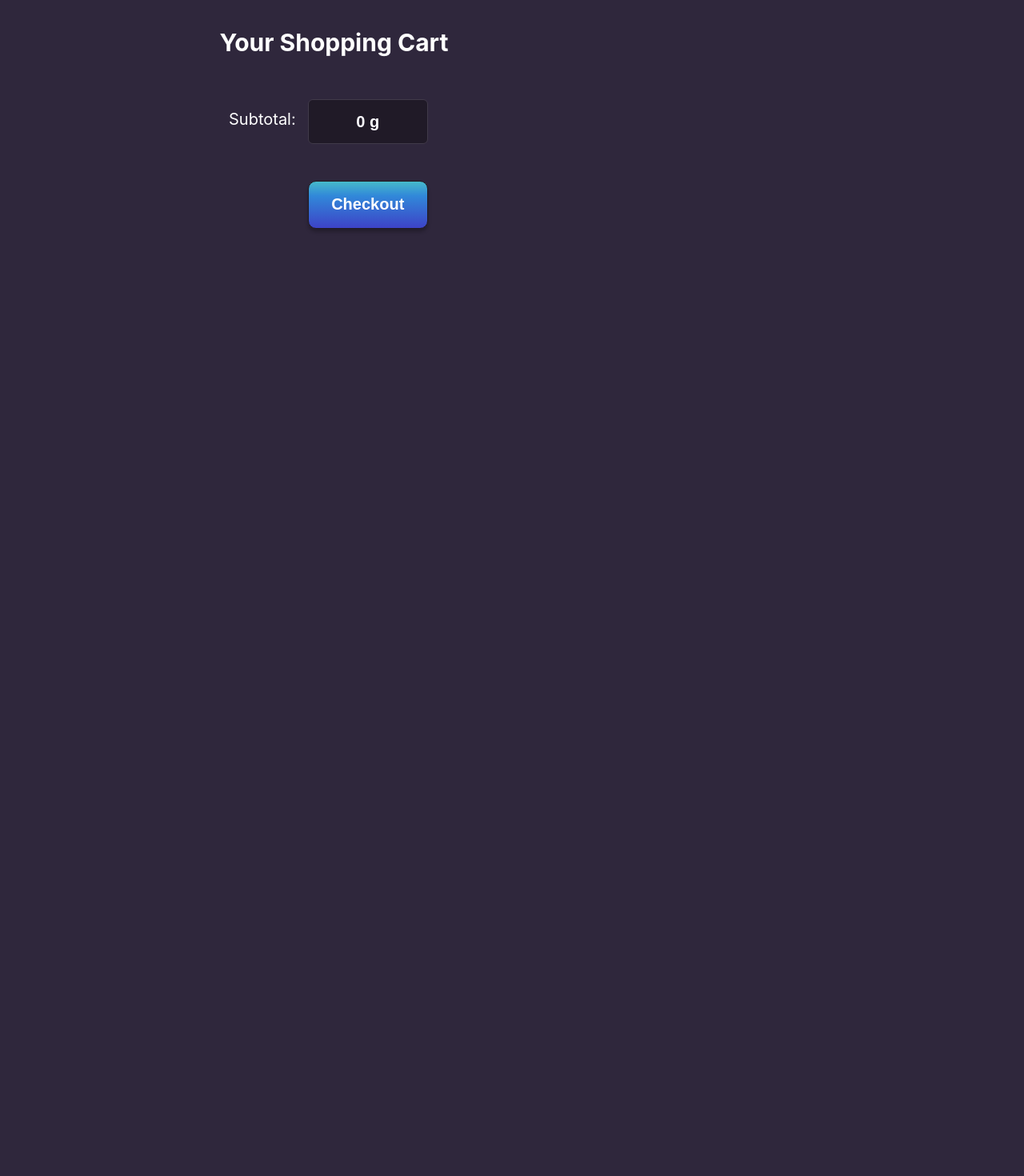
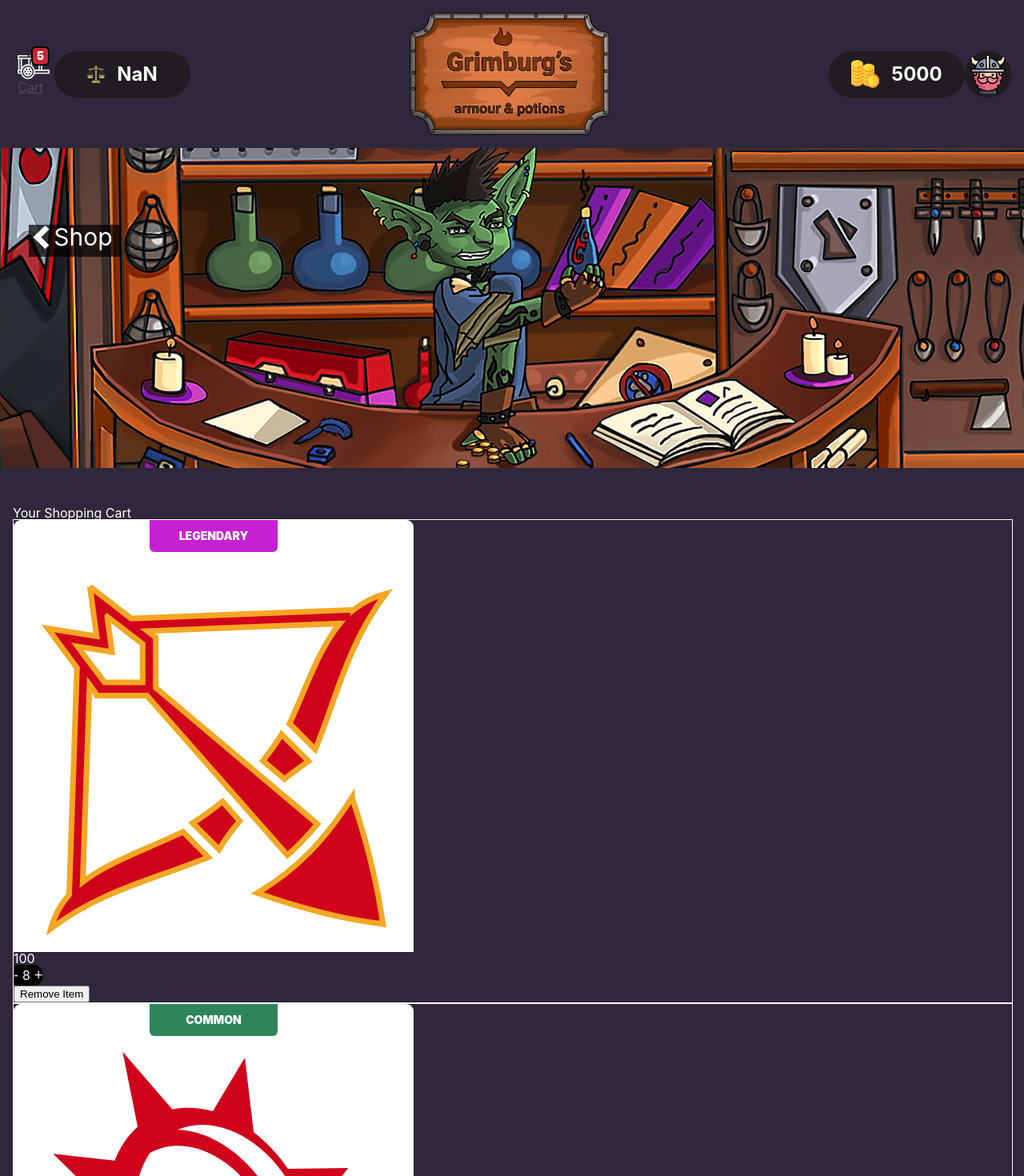
Before and after one commit to FahadHameed89/React-Redux-Router---RPG-Shop-Team-Project, a React (Create React App) app: page /checkout in a window 1280 px wide. Shown: the top 1470 px of the page at 80% size. Before the commit the page ends 800 px from the top, so only its background shows below. Built offline with nearby package versions, Linux system fonts and the light colour scheme.

Commit message:
shopping cart reorganization

```diff
--- a/src/app/App.jsx
+++ b/src/app/App.jsx
@@ -29,12 +29,18 @@ export default () => {
         <Route path="/products/:id">
           <Header />
           <Masthead className="masthead-product">
-          <Nav />
+            <Nav />
           </Masthead>
           <Product/>
         </Route>
 
-        <Route path="/checkout" component={Cart} />
+        <Route path="/checkout">
+          <Header />
+          <Masthead className="masthead-cart">
+            <Nav />
+          </Masthead>
+          <Cart />
+        </Route>
       </Switch>
     </Router>
   )
--- a/src/app/css/masthead.css
+++ b/src/app/css/masthead.css
@@ -9,8 +9,15 @@
 }
 
 .masthead-product {
+  background-repeat: no-repeat;
   min-height: 400px;
-  background-image: url('/imgs/masthead-products.png');
+  background-image: url('/imgs/masthead-product.png');
+}
+
+.masthead-cart {
+  background-repeat: no-repeat;
+  min-height: 400px;
+  background-image: url('/imgs/masthead-checkout.png');
 }
 
 @media screen and (min-width: 590px) {
--- a/src/shoppingCart/ShoppingCart.css
+++ b/src/shoppingCart/ShoppingCart.css
@@ -1,28 +1,26 @@
-#checkout-page {
+/* #checkout-page {
   display: flex;
   margin: 7%;
   flex-direction: column;
   width: fit-content;
-}
+} */
 
 /*--------- your cart heading--------*/
 
-#checkout-page h2 {
+/* #checkout-page h2 {
   margin-left: 6%;
   font-size: 30px;
   font-weight: bolder;
   margin-bottom: 3%;
+} */
+
+/*---------------Items Listing--------------*/
+.cart-items {
 }
 
-/*---------------Items Listing--------------*/
-.products-listing {
-  display: flex;
-  flex-direction: row;
-  flex-wrap: wrap;
-  align-items: center;
+.cart-item {
+  width: 100%;
   border: 1px solid #fff;
-  margin: 2%;
-  padding: 3%;
 }
 
 #image-p {
@@ -149,7 +147,7 @@
   width: 150px;
 }
 
-@media screen and (min-width: 700px) {
+/* @media screen and (min-width: 700px) {
   #checkout-page {
     margin-left: 15%;
     margin-top: 4%;
@@ -179,4 +177,4 @@
   #remove-all {
     text-align: center;
   }
-}
+} */
--- a/src/shoppingCart/ShoppingCart.jsx
+++ b/src/shoppingCart/ShoppingCart.jsx
@@ -1,6 +1,10 @@
-import React, { useState } from "react";
+import React, { useState, useEffect } from "react";
 import { useSelector, connect } from "react-redux";
 import { addToCart, removeOne, removeAll, addOne } from "./shoppingCartReducer";
+
+import ShoppingCartItem from './ShoppingCartItem';
+import ProductImage from "../product/ProductImage";
+
 import "./ShoppingCart.css";
 
 //https://www.robinwieruch.de/javascript-map-array
@@ -9,6 +13,7 @@ import "./ShoppingCart.css";
 const initialState = [
   {
     id: "king-breaker-bow",
+    rarity: "legendary",
     quantity: 8,
     price: 100,
     name: "king breaker bow",
@@ -16,6 +21,7 @@ const initialState = [
   },
   {
     id: "sharp-ring",
+    rarity: "common",
     quantity: 5,
     price: 100,
     name: "Sharp ring",
@@ -23,6 +29,7 @@ const initialState = [
   },
   {
     id: "oxhornhelmet",
+    rarity: "common",
     quantity: 2,
     price: 100,
     name: "ox-horn-helmet",
@@ -30,6 +37,7 @@ const initialState = [
   },
   {
     id: "fairy-staff",
+    rarity: "common",
     quantity: 1,
     price: 100,
     name: "Fairy staff",
@@ -37,6 +45,7 @@ const initialState = [
   },
   {
     id: "sun-cloak",
+    rarity: "common",
     quantity: 1,
     price: 100,
     name: "sun cloak",
@@ -47,6 +56,10 @@ const initialState = [
 function ShoppingCart(props) {
   const productsInCart = useSelector((state) => Object.values(state.cart));
   const [notEnoughMoney, setNotEnoughtMoney] = useState("");
+
+  useEffect(() => {
+    props.dispatch(addToCart(initialState));
+  }, [])
 
   let subTotal = 0;
 
@@ -80,43 +93,48 @@ function ShoppingCart(props) {
     props.dispatch(removeAll(id));
   }
 
+
   return (
-    <div id="checkout-page">
+    <main id="checkout-page" className="container">
       <h2>Your Shopping Cart</h2>
-      {productsInCart.map((cartItem) => {
-        return (
-          <ul className="products-listing">
-            <li id="image-p">
-              <img src={`/imgs/products/${cartItem.image}`} alt="" />
-            </li>
-            <li id="price-p">Unit Price: {cartItem.price}</li>
-            <li id="remove-q">
-              <input
-                type="button"
-                value="-"
-                onClick={() => RemoveSingleItem(cartItem.id)}
-              ></input>
-            </li>
-            <li id="quantity-p"> {cartItem.quantity}</li>
-            <li id="add-q">
-              <input
-                type="button"
-                value="+"
-                onClick={() => AddSingleItem(cartItem.id)}
-              ></input>
-            </li>
-            <li id="name-p">{cartItem.name}</li>
+      <ul className="cart-items">
+        {productsInCart.map((cartItem) => {
+          return (<ShoppingCartItem key={cartItem.id} item={cartItem} />)
+          // return (
+          //   <ul className="products-listing">
+          //     <li id="image-p">
+          //       <ProductImage rarity={cartItem.rarity} path={cartItem.image} name={cartItem.name} />
 
-            <li id="remove-all">
-              <input
-                type="button"
-                value="Remove Item"
-                onClick={() => RemoveAllItem(cartItem.id)}
-              ></input>
-            </li>
-          </ul>
-        );
-      })}
+          //     </li>
+          //     <li id="price-p">Unit Price: {cartItem.price}</li>
+          //     <li id="remove-q">
+          //       <input
+          //         type="button"
+          //         value="-"
+          //         onClick={() => RemoveSingleItem(cartItem.id)}
+          //       ></input>
+          //     </li>
+          //     <li id="quantity-p"> {cartItem.quantity}</li>
+          //     <li id="add-q">
+          //       <input
+          //         type="button"
+          //         value="+"
+          //         onClick={() => AddSingleItem(cartItem.id)}
+          //       ></input>
+          //     </li>
+          //     <li id="name-p">{cartItem.name}</li>
+
+          //     <li id="remove-all">
+          //       <input
+          //         type="button"
+          //         value="Remove Item"
+          //         onClick={() => RemoveAllItem(cartItem.id)}
+          //       ></input>
+          //     </li>
+          //   </ul>
+          // );
+        })}
+      </ul>
 
       <p id="no-gold">{notEnoughMoney}</p>
       <ul id="sub-total">
@@ -127,7 +145,7 @@ function ShoppingCart(props) {
       </ul>
 
       <input type="submit" value="Checkout" onClick={CheckOut}></input>
-    </div>
+    </main>
   );
 }
 
--- a/src/shoppingCart/ShoppingCartIcon.jsx
+++ b/src/shoppingCart/ShoppingCartIcon.jsx
@@ -16,6 +16,7 @@ export default (props) => {
         </div>
       }
         <img src="/imgs/cart.svg" alt="Shopping Cart"/>
+        <span>Cart</span>
       </Link>
     </div>
   )
--- /dev/null
+++ b/src/shoppingCart/ShoppingCartItem.jsx
@@ -0,0 +1,78 @@
+import React, { useState } from "react";
+import { useSelector, connect } from "react-redux";
+import { addToCart, removeOne, removeAll, addOne } from "./shoppingCartReducer";
+
+import ProductImage from "../product/ProductImage";
+import "./ShoppingCart.css";
+
+//https://www.robinwieruch.de/javascript-map-array
+//https://www.robinwieruch.de/react-remove-item-from-list
+
+const initialState = [
+  {
+    id: "king-breaker-bow",
+    rarity: "legendary",
+    quantity: 8,
+    price: 100,
+    name: "king breaker bow",
+    image: "king-breaker-bow.svg",
+  },
+  {
+    id: "sharp-ring",
+    rarity: "common",
+    quantity: 5,
+    price: 100,
+    name: "Sharp ring",
+    image: "sharp-ring.svg",
+  },
+  {
+    id: "oxhornhelmet",
+    rarity: "common",
+    quantity: 2,
+    price: 100,
+    name: "ox-horn-helmet",
+    image: "ox-horn-helmet.png",
+  },
+  {
+    id: "fairy-staff",
+    rarity: "common",
+    quantity: 1,
+    price: 100,
+    name: "Fairy staff",
+    image: "fairy-staff.svg",
+  },
+  {
+    id: "sun-cloak",
+    rarity: "common",
+    quantity: 1,
+    price: 100,
+    name: "sun cloak",
+    image: "sun-cloak.svg",
+  },
+];
+
+export default (props) => {
+  const item = props.item;
+
+  return (
+    <li className="cart-item">
+      <ProductImage rarity={item.rarity} path={item.image} name={item.name} />
+
+      <div>
+        {item.price}
+      </div>
+      <div>
+        <div className="add-cart__counter">
+          <button className="add-cart__counter--downtick"> - </button>
+          <p>{item.quantity}</p>
+          <button className="add-cart__counter--uptick"> + </button>
+        </div>
+      </div>
+      <div>
+        <input
+          type="button"
+          value="Remove Item" />
+      </div>
+    </li>
+  )
+}
```
Also changed, not shown: public/imgs/masthead-checkout.png (added), public/imgs/masthead-product.png (added).
